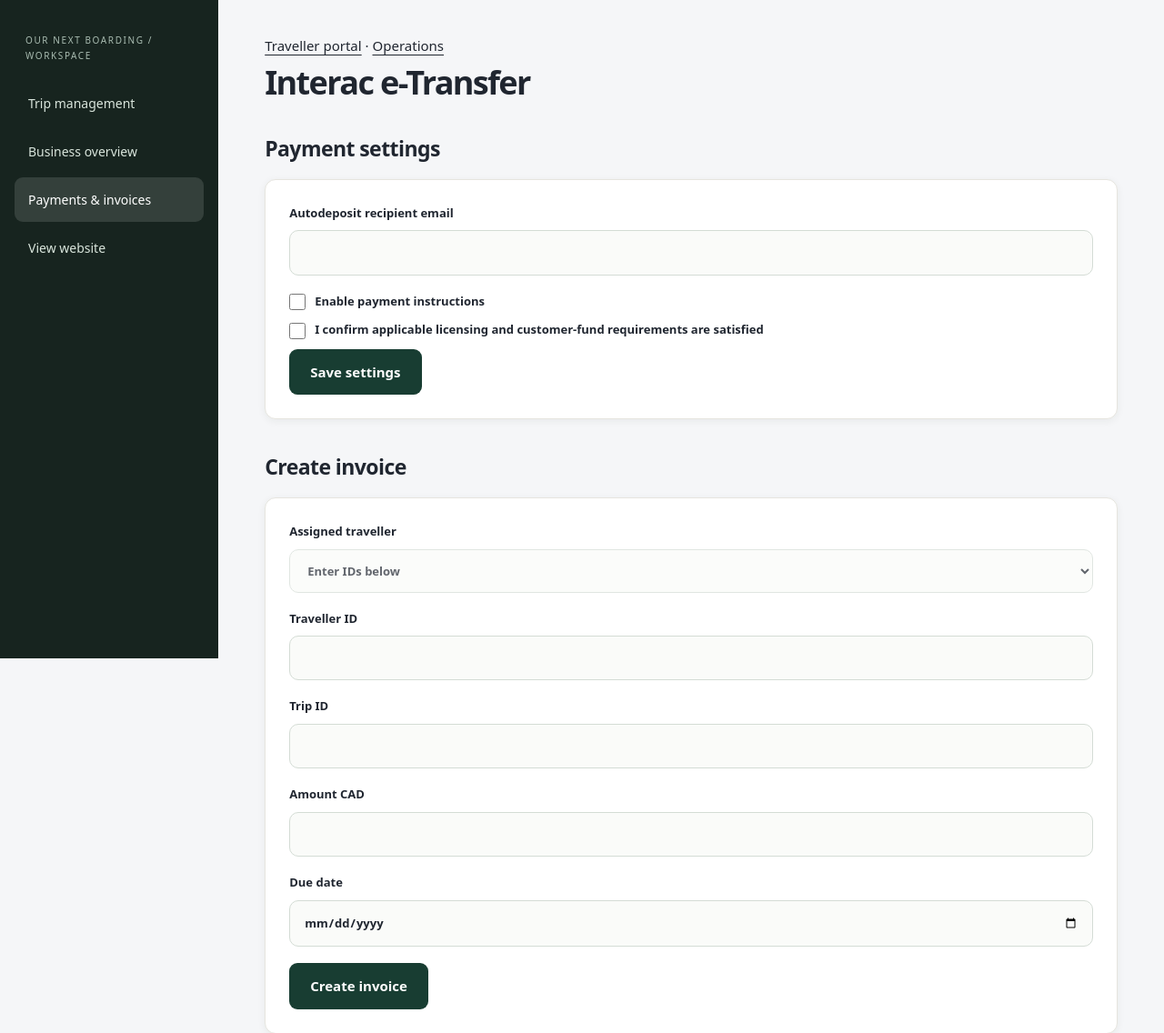
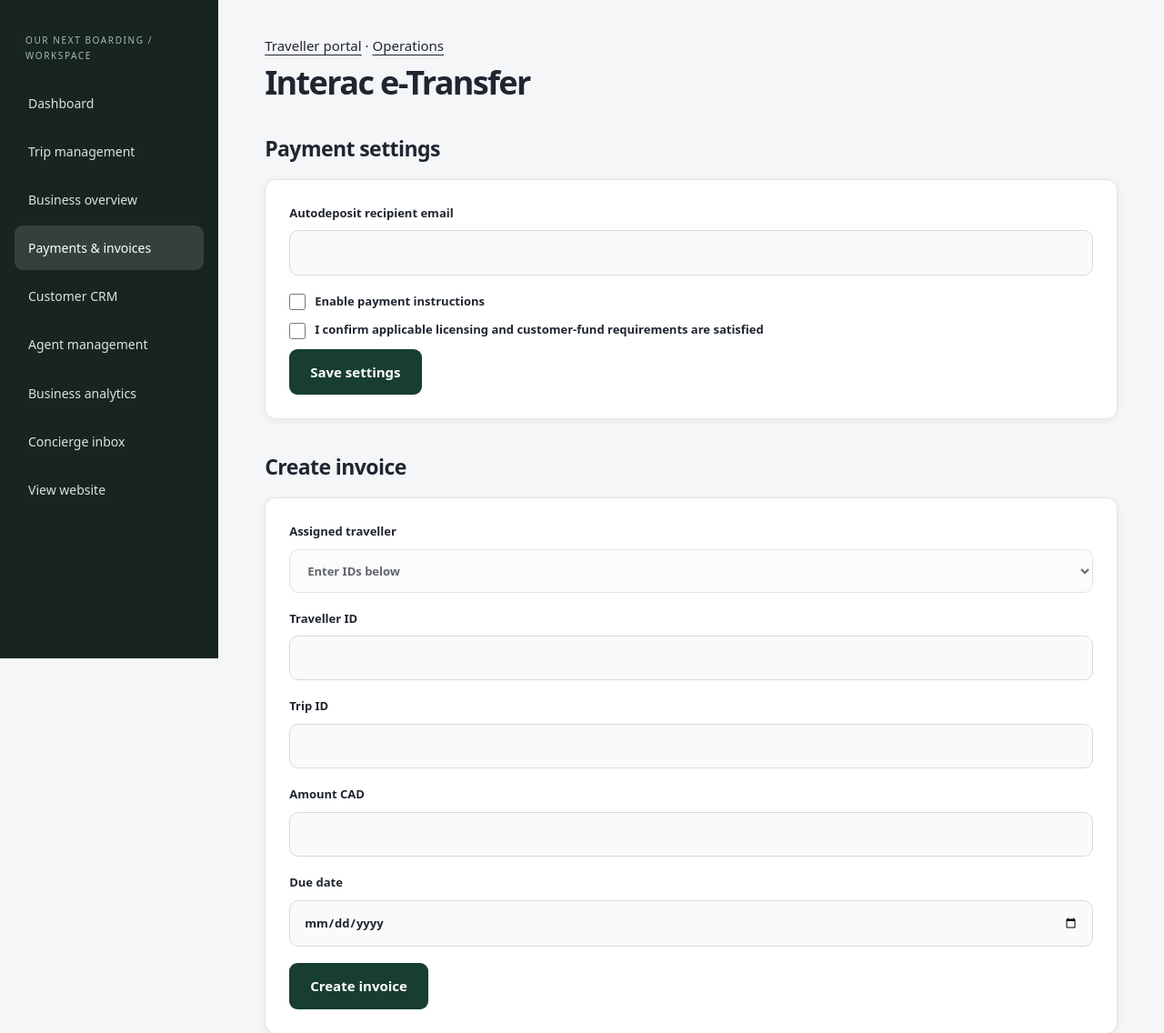
Before and after one commit to navmanshahia/OurNextBoarding, a PHP site: page /payments.php in a window 1280 px wide. Shown: the part 76-1212 px from the top of the page at 91% size. Run offline with PHP 8.4, Linux system fonts and the light colour scheme; the visitor is signed in with stand-in values (Sample User, id 1); data comes from the database, SQL or seed files in the repository; data that the repository does not hold is empty.

Commit message:
Unify admin workspace and improve dashboard presentation

```diff
--- a/public/payments.php
+++ b/public/payments.php
@@ -49,7 +49,7 @@ q("UPDATE pay_entries SET status=?,verified_by=?,verified_at=NOW() WHERE id=? AN
 header('Location: payments.php');exit;
 }catch(Throwable $e){if($db->inTransaction())$db->rollBack();$error='Unable to save. Check details, remaining balance and duplicate references.';}
 }
-?><!doctype html><html lang="en"><head><meta charset="utf-8"><meta name="viewport" content="width=device-width,initial-scale=1"><title>Our Next Boarding | Payments</title><link rel="stylesheet" href="style.css?v=20261126c"><script defer src="app.js?v=20261126c"></script></head><body class="workspace"><header><a href="index.php">OUR NEXT BOARDING</a><nav><a href="index.php?page=portal">Traveller portal</a></nav></header><aside class="side"><small>Our Next Boarding / Workspace</small><?php if($admin):?><a href="index.php?page=admin">Trip management</a><a href="operations.php">Business overview</a><a href="payments.php">Payments & invoices</a><?php else:?><a href="index.php?page=portal">My journeys</a><a href="operations.php">Travel companion</a><a href="payments.php">My payments</a><?php endif;?><a href="index.php?page=home">View website</a></aside><main><a href="index.php?page=portal">Traveller portal</a> · <a href="operations.php">Operations</a><h1>Interac e-Transfer</h1><p role="alert"><?=h($error)?></p>
+?><!doctype html><html lang="en"><head><meta charset="utf-8"><meta name="viewport" content="width=device-width,initial-scale=1"><title>Our Next Boarding | Payments</title><link rel="stylesheet" href="style.css?v=20261126c"><script defer src="app.js?v=20261126c"></script><link rel="stylesheet" href="boarding-ui.css?v=3"></head><body class="workspace"><header><a href="index.php">OUR NEXT BOARDING</a><nav><a href="index.php?page=portal">Traveller portal</a></nav></header><aside class="side"><small>Our Next Boarding / Workspace</small><?php if($admin):?><a href="index.php?page=portal">Dashboard</a><a href="index.php?page=admin">Trip management</a><a href="operations.php">Business overview</a><a href="payments.php">Payments & invoices</a><a href="crm.php">Customer CRM</a><a href="index.php?page=agents">Agent management</a><a href="index.php?page=analytics">Business analytics</a><a href="index.php?page=concierge">Concierge inbox</a><?php else:?><a href="index.php?page=portal">My journeys</a><a href="operations.php">Travel companion</a><a href="payments.php">My payments</a><?php endif;?><a href="index.php?page=home">View website</a></aside><main><a href="index.php?page=portal">Traveller portal</a> · <a href="operations.php">Operations</a><h1>Interac e-Transfer</h1><p role="alert"><?=h($error)?></p>
 <?php if($admin):?><h2>Payment settings</h2><?php form('settings');?><label>Autodeposit recipient email<input type="email" name="email" value="<?=h($settings['email'])?>" required></label><label><input type="checkbox" name="enabled" <?=$settings['enabled']?'checked':''?>>Enable payment instructions</label><label><input type="checkbox" name="compliance">I confirm applicable licensing and customer-fund requirements are satisfied</label><button>Save settings</button></form>
 <h2>Create invoice</h2><?php form('invoice');?><label>Assigned traveller<select name="assignment" id="assignment" disabled><option>Enter IDs below</option></select></label><label>Traveller ID<input type="number" name="person" required></label><label>Trip ID<input type="number" name="trip" required></label><label>Amount CAD<input type="number" step=".01" min=".01" name="amount" required></label><label>Due date<input type="date" name="due" required></label><button>Create invoice</button></form>
 <p>Assigned traveller IDs:</p><?php foreach(q('SELECT v.user_id,v.trip_id,u.email,t.title FROM travellers v JOIN users u ON u.id=v.user_id JOIN trips t ON t.id=v.trip_id') as $v):?><p><?=h($v['email'].' — '.$v['title'].' — traveller '.$v['user_id'].' / trip '.$v['trip_id'])?></p><?php endforeach;endif;?>
```
